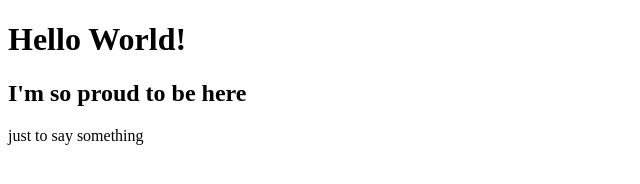
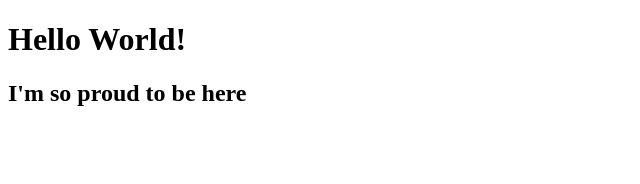
Before and after one commit to JeffNys/HelloWorld, a plain HTML site: page index.html in a window 1280 px wide. Shown: the whole page, without its empty margins (0-640 px from the left). Drawn offline with Linux system fonts and the light colour scheme.

Commit message:
remove some inutils

```diff
--- a/index.html
+++ b/index.html
@@ -7,6 +7,5 @@
   <body>
 	<h1>Hello World!</h1>
 	<h2>I'm so proud to be here</h2>
-	just to say something
   </body>
 </html>
```
